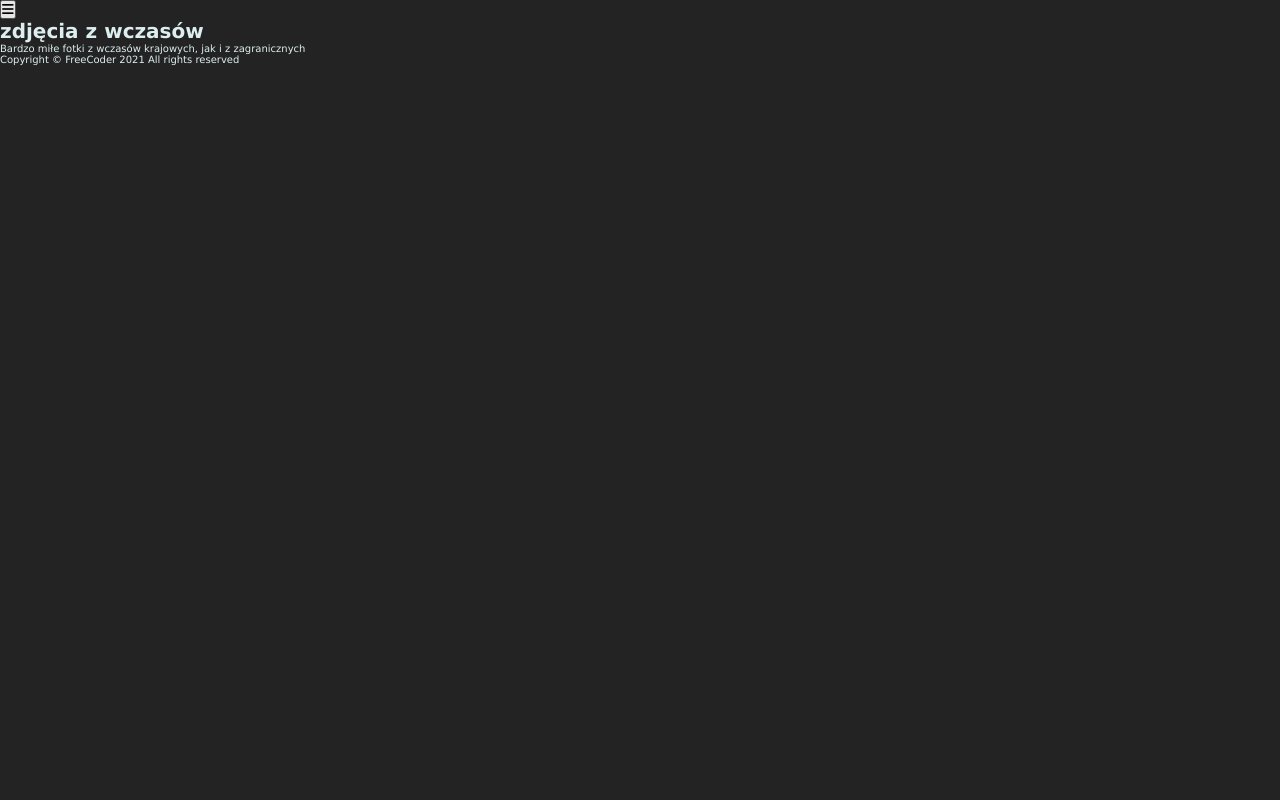
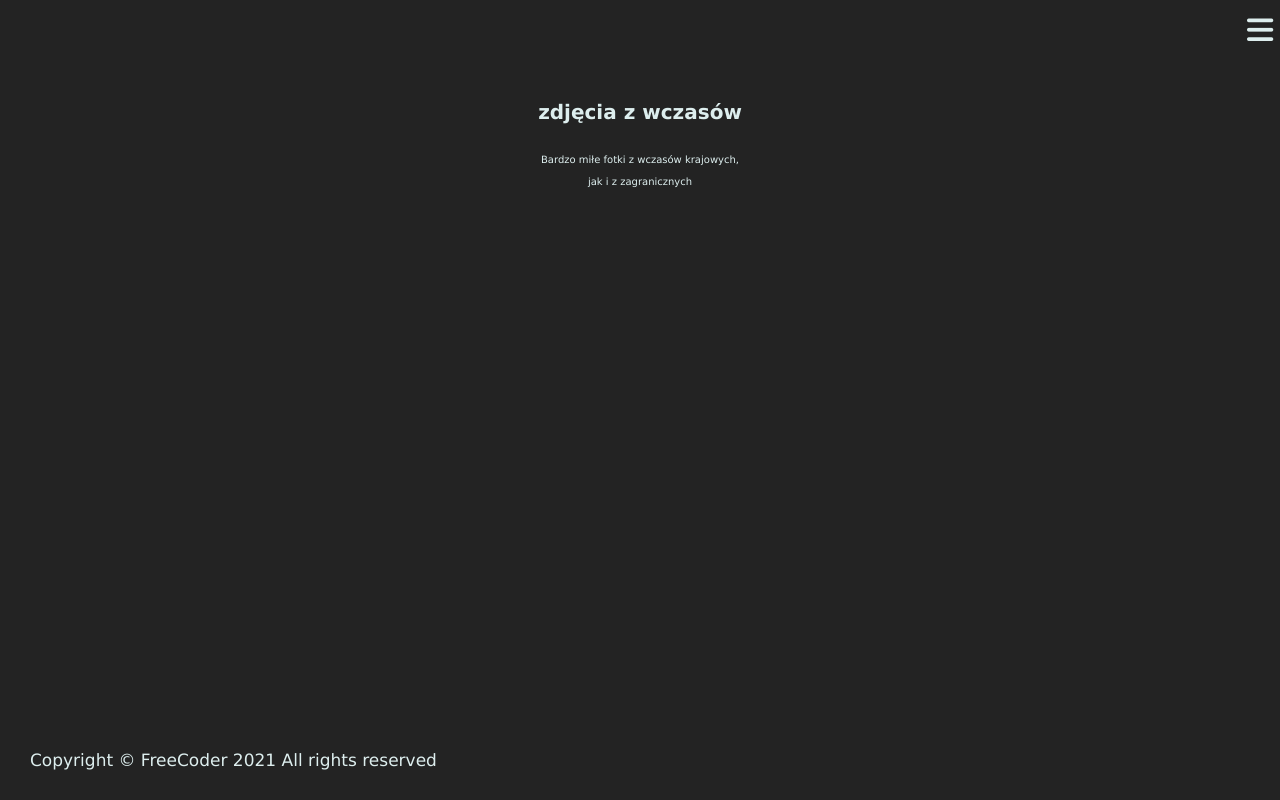
Before and after one commit to marcocollander/holiday-photos-react, a React (Create React App) app: page / in a window 1280 px wide. Built offline with nearby package versions, Linux system fonts and the light colour scheme.

Commit message:
Update styles of components

```diff
--- a/src/components/Button/Button.jsx
+++ b/src/components/Button/Button.jsx
@@ -1,8 +1,8 @@
 const Button = ({onClick}) => {
 
   return (
-    <button onClick={onClick} className={'burger-icon'}>
-      <i className={'fas fa-bars'}></i>
+    <button onClick={onClick} className={'burger'}>
+      <i className={'fas fa-bars burger__icon'}></i>
     </button>
   );
 };
--- /dev/null
+++ b/src/components/Button/_Button.scss
@@ -0,0 +1,18 @@
+@use '../../sass/var';
+
+.burger {
+  position: absolute;
+  top: 10px;
+  right: 0;
+  width: 40px;
+  height: 40px;
+  background: none;
+  border: none;
+  transition: all 0.8s;
+  z-index: 1;
+
+  &__icon {
+    font-size: 3rem;
+    color: var.$color-light;
+  }
+}
--- a/src/components/Footer/Footer.jsx
+++ b/src/components/Footer/Footer.jsx
@@ -1,7 +1,7 @@
 const Footer = () => {
   return (
-    <footer>
-      <p>Copyright &copy; FreeCoder 2021 All rights reserved</p>
+    <footer className="footer">
+      <p className="footer__description">Copyright &copy; FreeCoder 2021 All rights reserved</p>
     </footer>
   );
 };
--- /dev/null
+++ b/src/components/Footer/_Footer.scss
@@ -0,0 +1,10 @@
+.footer {
+  padding: 30px;
+  position: absolute;
+  bottom: 0;
+  font-size: 1.7rem;
+
+  &__description {
+    text-align: center;
+  }
+}
--- a/src/components/Header/Header.jsx
+++ b/src/components/Header/Header.jsx
@@ -3,13 +3,11 @@ const Header = () => {
   return (
     <>
       <header className='header' id='start'>
-        <div className='hero-bg'></div>
-        <div className='hero-text'>
           <h1>
             zdjęcia z<span> wczasów</span>
           </h1>
-          <p>Bardzo miłe fotki z wczasów krajowych, jak i z zagranicznych</p>
-        </div>
+          <p>Bardzo miłe fotki z wczasów krajowych,<br/><br/> jak i z zagranicznych</p>
+
       </header>
     </>
   );
--- /dev/null
+++ b/src/components/Header/_Header.scss
@@ -0,0 +1,8 @@
+.header {
+  margin-top: 100px;
+  display: flex;
+  flex-direction: column;
+  align-items: center;
+  text-align: center;
+  gap: 30px;
+}
--- a/src/components/Navigation/Navigation.jsx
+++ b/src/components/Navigation/Navigation.jsx
@@ -9,12 +9,12 @@ import {useState } from 'react';
 const Navigation = () => {
 
   const [active, setActive] = useState('');
-  const handleClick = () => (!active ? setActive('active') : setActive(''));
+  const handleClick = () => (!active ? setActive('show') : setActive(''));
 
   return (
     <>
       <nav className='nav'>
-        <Button onClick={handleClick} active />
+        <Button onClick={handleClick} />
         <div className={`links ${active}`}>
           <NavLink to='/'>Start</NavLink>
           <NavLink to='/aboutme'>AboutMe</NavLink>
--- a/src/components/Navigation/_Navigation.scss
+++ b/src/components/Navigation/_Navigation.scss
@@ -1,8 +1,49 @@
+@use '../../sass/var';
+
+.nav {
+  // width: 100vw;
+}
+
 .links {
   display: none;
   flex-direction: column;
+  transition: all 0.8s;
+  text-align: center;
+
+  a {
+    color: var.$color-light;
+  }
 }
 
-.active {
+.show {
+  width: 100%;
+  position: absolute;
+  top: 0;
+  left: 0;
+
+  height: 50vh;
   display: flex;
+  justify-content: space-evenly;
+  animation: show 0.3s linear forwards;
+  background-color: yellow;
+
+  a {
+    color: var.$bgcolor-dark;
+  }
+
+  button {
+    i {
+      color: var.$bgcolor-dark;
+    }
+  }
 }
+
+@keyframes show {
+  from {
+    transform: translateX(-100px);
+  }
+
+  to {
+    transform: translateX(50px);
+  }
+}
--- a/src/sass/_base.scss
+++ b/src/sass/_base.scss
@@ -10,9 +10,11 @@
 
 :root {
   font-size: 62.5%;
+
 }
 
 body {
+  width: 100vw;
   background-color: var.$bgcolor-dark;
   color: var.$color-light;
   font-family: var.$font-verdana;
--- a/src/sass/main.scss
+++ b/src/sass/main.scss
@@ -1,3 +1,6 @@
 @forward 'var';
 @forward 'base';
+@forward '../components/Button/Button';
 @forward '../components/Navigation/Navigation';
+@forward '../components/Header/Header';
+@forward '../components/Footer/Footer';
```
Also changed, not shown: 1 other file (tests, documents, lock files or other folders).
